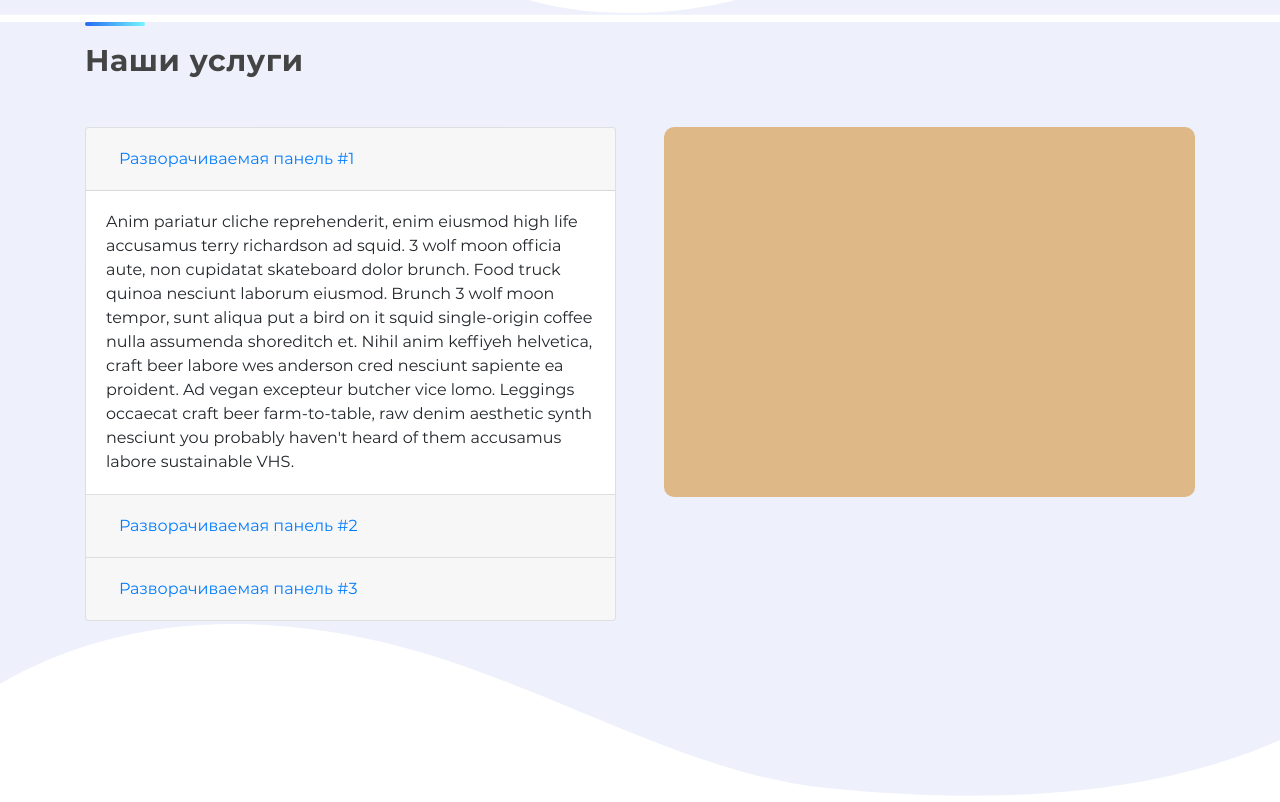
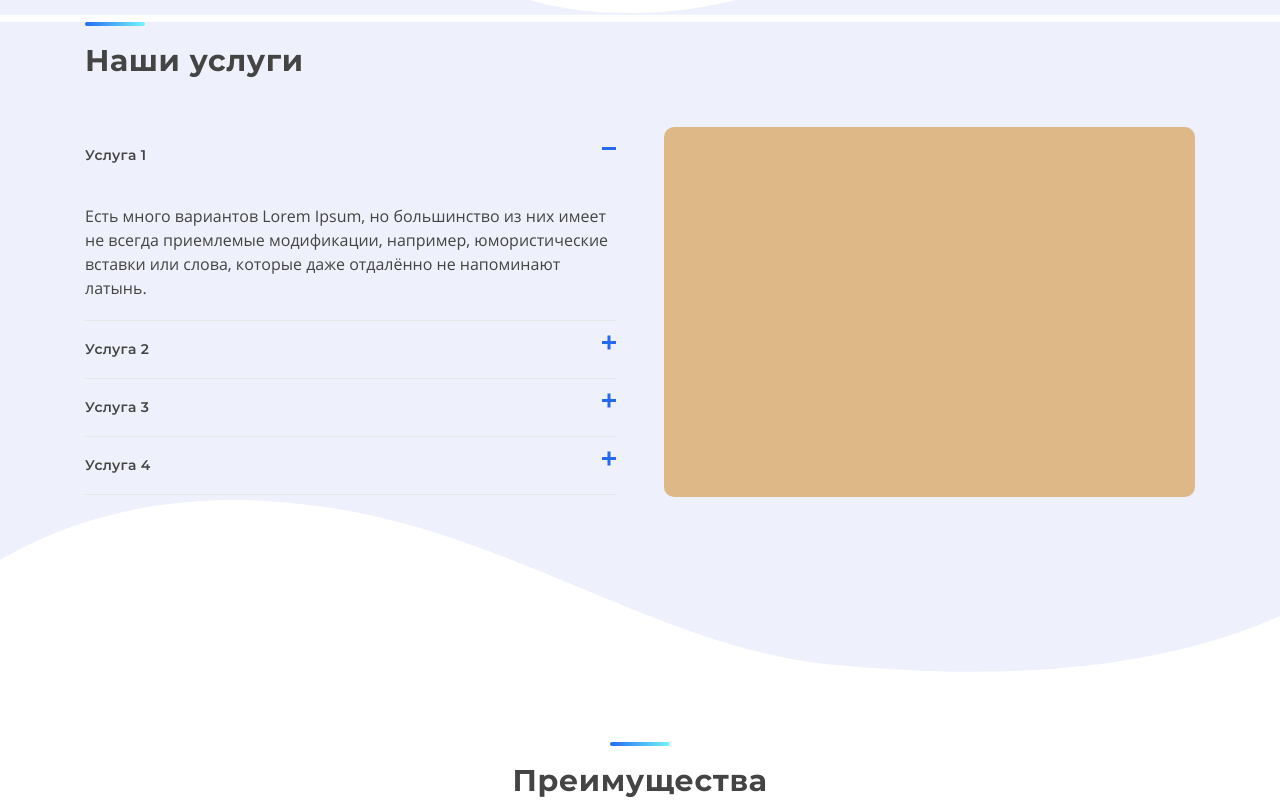
Before and after one commit to reason18/financial-harmony, a Gatsby site: page / in a window 1280 px wide. Shown: the part 2280-3082 px from the top of the page. Built offline with nearby package versions, Linux system fonts and the light colour scheme; Gatsby itself is replaced by a stand-in of ours; a web font is replaced by a local one.

Commit message:
created collapsed list of services

```diff
--- a/src/components/_sections/our-services/index.jsx
+++ b/src/components/_sections/our-services/index.jsx
@@ -1,6 +1,59 @@
 import React from "react";
 import { PageHeader } from "../../page-header";
 import "./index.scss";
+
+const services = [
+  {
+    title: "Услуга 1",
+    text:
+      "Есть много вариантов Lorem Ipsum, но большинство из них имеет не всегда приемлемые модификации, например, юмористические вставки или слова, которые даже отдалённо не напоминают латынь.",
+  },
+  {
+    title: "Услуга 2",
+    text:
+      "Есть много вариантов Lorem Ipsum, но большинство из них имеет не всегда приемлемые модификации, например, юмористические вставки или слова, которые даже отдалённо не напоминают латынь.",
+  },
+  {
+    title: "Услуга 3",
+    text:
+      "Есть много вариантов Lorem Ipsum, но большинство из них имеет не всегда приемлемые модификации, например, юмористические вставки или слова, которые даже отдалённо не напоминают латынь.",
+  },
+  {
+    title: "Услуга 4",
+    text:
+      "Есть много вариантов Lorem Ipsum, но большинство из них имеет не всегда приемлемые модификации, например, юмористические вставки или слова, которые даже отдалённо не напоминают латынь.",
+  },
+];
+
+const CollapseListItem = ({ item, index, expandedIndex, onClick }) => {
+  return (
+    <div className={expandedIndex === index ? "item expanded" : "item"}>
+      <h3 className="default-header" onClick={() => onClick(index)}>
+        <label>
+          <span>{item.title}</span>
+          <input type="radio" name="services" defaultChecked />
+        </label>
+      </h3>
+      <p>{item.text}</p>
+    </div>
+  );
+};
+
+class CollapseList extends React.Component {
+  state = {
+    espanded: 1,
+  };
+  onClick = index => {
+    this.setState({ espanded: index });
+  };
+  render() {
+    return (
+      <div className="">
+        { services.map((item, i) => <CollapseListItem expandedIndex={this.state.espanded} key={i} item={item} index={i+1} onClick={this.onClick}/>) }
+      </div>
+    );
+  }
+}
 
 export const OutServices = () => {
   return (
@@ -13,118 +66,7 @@ export const OutServices = () => {
 
           <div className="col-6 pr-4">
             <div className="our-services-list">
-              {/* <h3>Наши цели</h3> */}
-              <div className="accordion" id="accordionExample">
-                <div className="card">
-                  <div className="card-header" id="headingOne">
-                    <h5 className="mb-0">
-                      <button
-                        className="btn btn-link"
-                        type="button"
-                        data-toggle="collapse"
-                        data-target="#collapseOne"
-                        aria-expanded="true"
-                        aria-controls="collapseOne"
-                      >
-                        Разворачиваемая панель #1
-                      </button>
-                    </h5>
-                  </div>
-
-                  <div
-                    id="collapseOne"
-                    className="collapse show"
-                    aria-labelledby="headingOne"
-                    data-parent="#accordionExample"
-                  >
-                    <div className="card-body">
-                      Anim pariatur cliche reprehenderit, enim eiusmod high life
-                      accusamus terry richardson ad squid. 3 wolf moon officia
-                      aute, non cupidatat skateboard dolor brunch. Food truck
-                      quinoa nesciunt laborum eiusmod. Brunch 3 wolf moon
-                      tempor, sunt aliqua put a bird on it squid single-origin
-                      coffee nulla assumenda shoreditch et. Nihil anim keffiyeh
-                      helvetica, craft beer labore wes anderson cred nesciunt
-                      sapiente ea proident. Ad vegan excepteur butcher vice
-                      lomo. Leggings occaecat craft beer farm-to-table, raw
-                      denim aesthetic synth nesciunt you probably haven't heard
-                      of them accusamus labore sustainable VHS.
-                    </div>
-                  </div>
-                </div>
-                <div className="card">
-                  <div className="card-header" id="headingTwo">
-                    <h5 className="mb-0">
-                      <button
-                        className="btn btn-link collapsed"
-                        type="button"
-                        data-toggle="collapse"
-                        data-target="#collapseTwo"
-                        aria-expanded="false"
-                        aria-controls="collapseTwo"
-                      >
-                        Разворачиваемая панель #2
-                      </button>
-                    </h5>
-                  </div>
-                  <div
-                    id="collapseTwo"
-                    className="collapse"
-                    aria-labelledby="headingTwo"
-                    data-parent="#accordionExample"
-                  >
-                    <div className="card-body">
-                      Anim pariatur cliche reprehenderit, enim eiusmod high life
-                      accusamus terry richardson ad squid. 3 wolf moon officia
-                      aute, non cupidatat skateboard dolor brunch. Food truck
-                      quinoa nesciunt laborum eiusmod. Brunch 3 wolf moon
-                      tempor, sunt aliqua put a bird on it squid single-origin
-                      coffee nulla assumenda shoreditch et. Nihil anim keffiyeh
-                      helvetica, craft beer labore wes anderson cred nesciunt
-                      sapiente ea proident. Ad vegan excepteur butcher vice
-                      lomo. Leggings occaecat craft beer farm-to-table, raw
-                      denim aesthetic synth nesciunt you probably haven't heard
-                      of them accusamus labore sustainable VHS.
-                    </div>
-                  </div>
-                </div>
-                <div className="card">
-                  <div className="card-header" id="headingThree">
-                    <h5 className="mb-0">
-                      <button
-                        className="btn btn-link collapsed"
-                        type="button"
-                        data-toggle="collapse"
-                        data-target="#collapseThree"
-                        aria-expanded="false"
-                        aria-controls="collapseThree"
-                      >
-                        Разворачиваемая панель #3
-                      </button>
-                    </h5>
-                  </div>
-                  <div
-                    id="collapseThree"
-                    className="collapse"
-                    aria-labelledby="headingThree"
-                    data-parent="#accordionExample"
-                  >
-                    <div className="card-body">
-                      Anim pariatur cliche reprehenderit, enim eiusmod high life
-                      accusamus terry richardson ad squid. 3 wolf moon officia
-                      aute, non cupidatat skateboard dolor brunch. Food truck
-                      quinoa nesciunt laborum eiusmod. Brunch 3 wolf moon
-                      tempor, sunt aliqua put a bird on it squid single-origin
-                      coffee nulla assumenda shoreditch et. Nihil anim keffiyeh
-                      helvetica, craft beer labore wes anderson cred nesciunt
-                      sapiente ea proident. Ad vegan excepteur butcher vice
-                      lomo. Leggings occaecat craft beer farm-to-table, raw
-                      denim aesthetic synth nesciunt you probably haven't heard
-                      of them accusamus labore sustainable VHS.
-                    </div>
-                  </div>
-                </div>
-              </div>
+              <CollapseList />
             </div>
           </div>
           <div className="our-services-illustration col-6 pl-4">
--- a/src/components/_sections/our-services/index.scss
+++ b/src/components/_sections/our-services/index.scss
@@ -67,42 +67,75 @@ $our-services-padding-bottom: 185px;
 // }
 
 .our-services-list {
+    .item {
 
-    h3 {
-        font-family: Montserrat;
-        font-style: normal;
-        font-weight: bold;
-        font-size: 16px;
-        line-height: 20px;
+        h3 {
+            font-size: 14px;
+            line-height: 17px;
+            height: 100%;
+            margin: 0;
 
-        letter-spacing: 0.02em;
+        }
 
-        color: #444444;
-        margin-bottom: 20px;
-    }
-    ul {
-        list-style: none;
-        padding-left: 0;
-    }
-    li {
         position: relative;
-        padding-left: 20px;
-        line-height: 23px;
-        margin-bottom: 8px;
-        font-size: 14px;
+        border-bottom: 1px solid #E6E6E6;
+        overflow: hidden;
 
-        &:before {
+
+        label {
+            display: block;
+            margin: 0;
+            height: 100%;
+            padding: 20px 0;
+            cursor: pointer;
+        }
+
+        p {
+            max-height: 0px;
+            overflow: hidden;
+            margin: 0;
+            // transition: max-height .2s ease-in-out;
+        }
+
+        &::before {
             content: "";
             position: absolute;
-            left: 4px;
-            top: 50%;
+            right: 0;
+            top: 20px;
             display: block;
-            -webkit-transform: translate(-50%);
-            transform: translate(-50%);
-            width: 6px;
-            height: 6px;
-            background: #246AF0;
-            border-radius: 50%;
+            width: 14px;
+            height: 3px;
+            background-color: #246AF0;
+            z-index: 1;
         }
+
+        &::after {
+            content: "";
+            position: absolute;
+            right: 0;
+            top: 20px;
+            display: block;
+            width: 14px;
+            height: 3px;
+            background-color: #246AF0;
+            transform: rotate(90deg);
+            transition: transform .2s ease-in-out;
+            z-index: 1;
+        }
+        &.expanded::after {
+            transform: rotate(0deg)
+        }
+        &.expanded {
+            padding-bottom: 20px;
+            p {
+                max-height: 500px;
+                padding-top:20px
+            }
+        }
+
+    }
+
+    input {
+        display: none;
     }
 }
```
